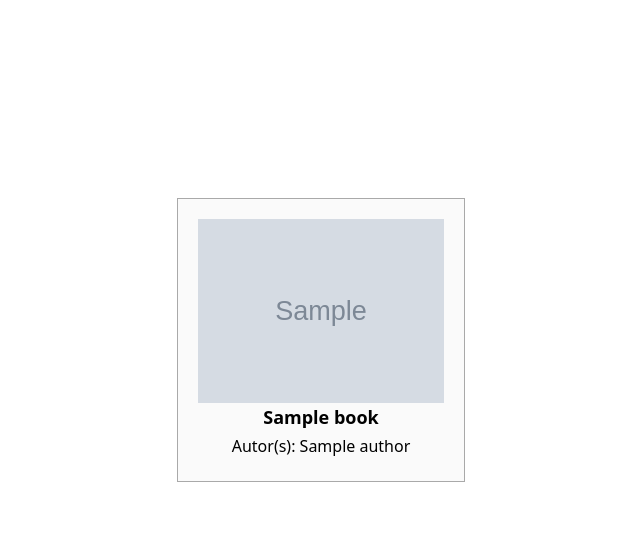
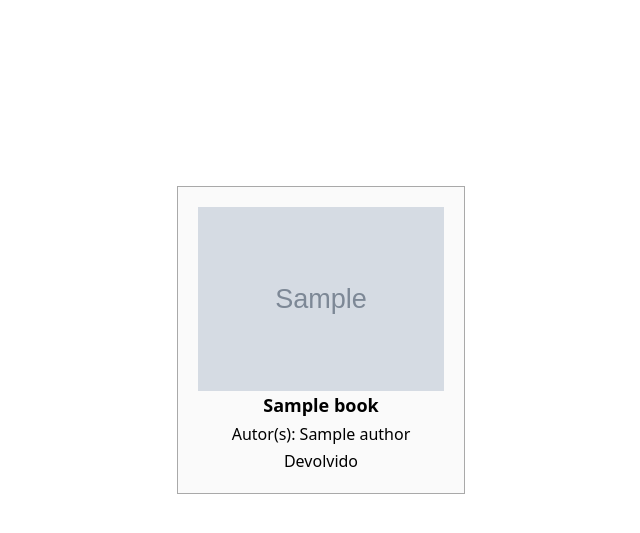
Before and after one commit to ericsanto/biblioteca_django, a Django app: page /reserve/livros-reservado/1/ in a window 1280 px wide. Shown: the part 140-673 px from the top of the page, without its empty margins (334-974 px from the left). Run offline with Django 5.2, Linux system fonts and the light colour scheme; a user stored in the database is signed in; tables that the repository leaves empty hold one stand-in row (values such as "Sample post"); grey boxes marked "Sample" are stand-in pictures; some libraries are stand-ins or nearby versions; some web fonts are replaced.

Commit message:
Adicionando status da reserva: Devolvido ou Reservado

```diff
--- a/reserve/templates/list_book_reserve.html
+++ b/reserve/templates/list_book_reserve.html
@@ -22,6 +22,8 @@
 
             <button type="submit" class="bg-blue-500 hover:bg-blue-700 text-white font-bold py-2 px-4 rounded">Devolver Livro</button>
           </form>
+        {% else %}
+        <p>Devolvido</p>
         {% endif %}
         {% endfor %}
       </div>
```
